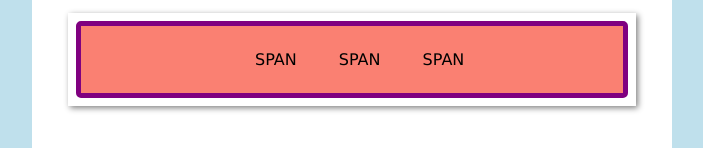
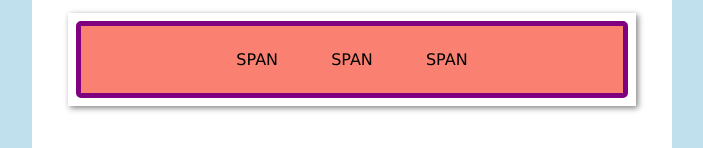
Before and after one commit to jzoeth/jzoeth.github.io, a plain HTML site: page box-model-padding-drills/index.html in a window 1280 px wide. Shown: the part 3884-4032 px from the top of the page, without its empty margins (4-707 px from the left). Drawn offline with Linux system fonts and the light colour scheme.

Commit message:
Update drill.css

```diff
--- a/box-model-padding-drills/css/drill.css
+++ b/box-model-padding-drills/css/drill.css
@@ -29,13 +29,9 @@
 
 /* Drill 5 - Write your code solution below */
 #d5-container-1{
-    padding: 24px;
+   text-align: center;
 }
-#d5-s-1{
-    padding:12px;
-    padding-left:150px;
+.d5-s{
+   display: inline-block;
+   padding: 24px;
 }
-#d5-s-2 , #d5-s-3{
-    padding:12px;
-    padding-inline-start:25px;
-}
```
